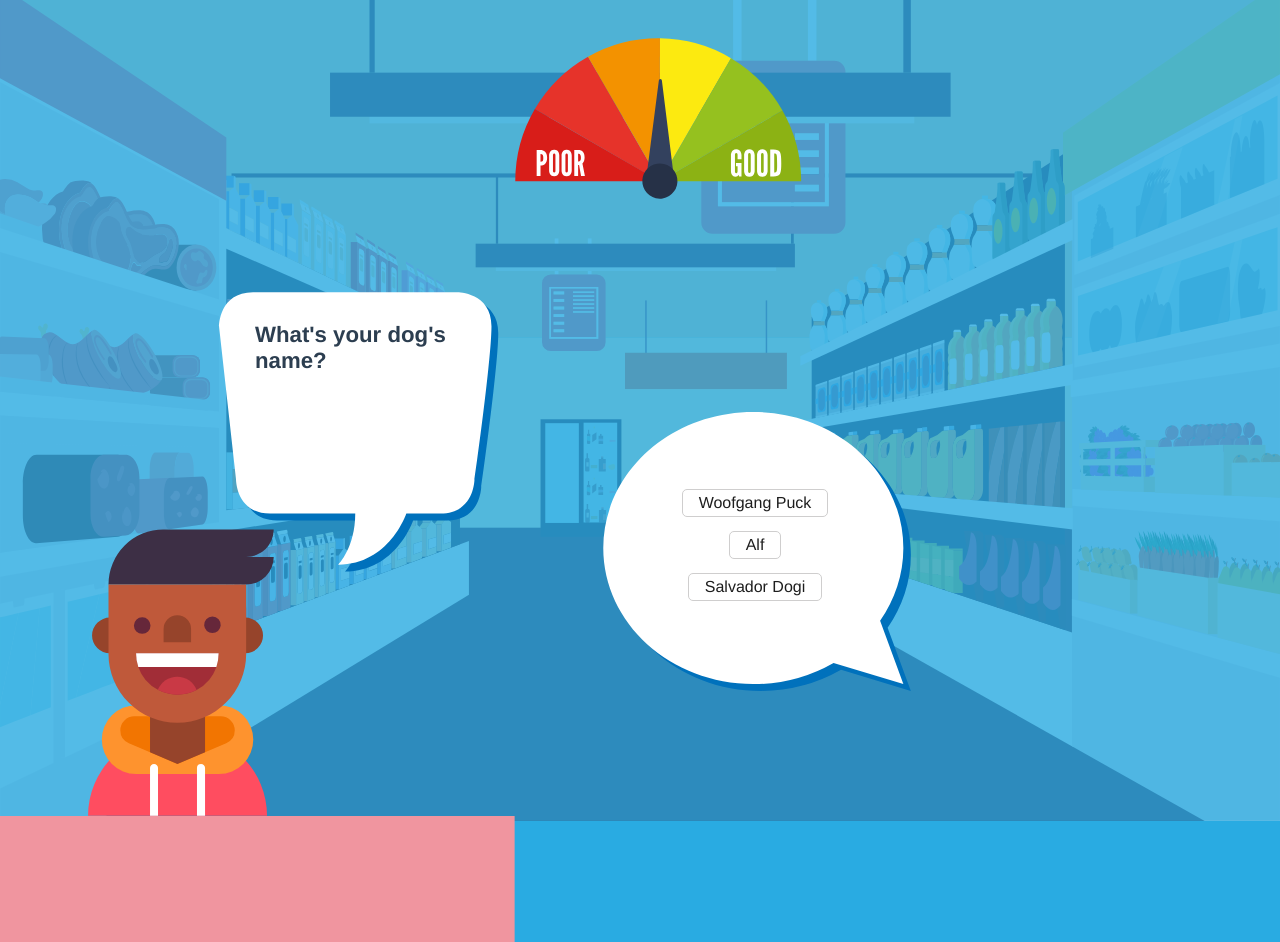
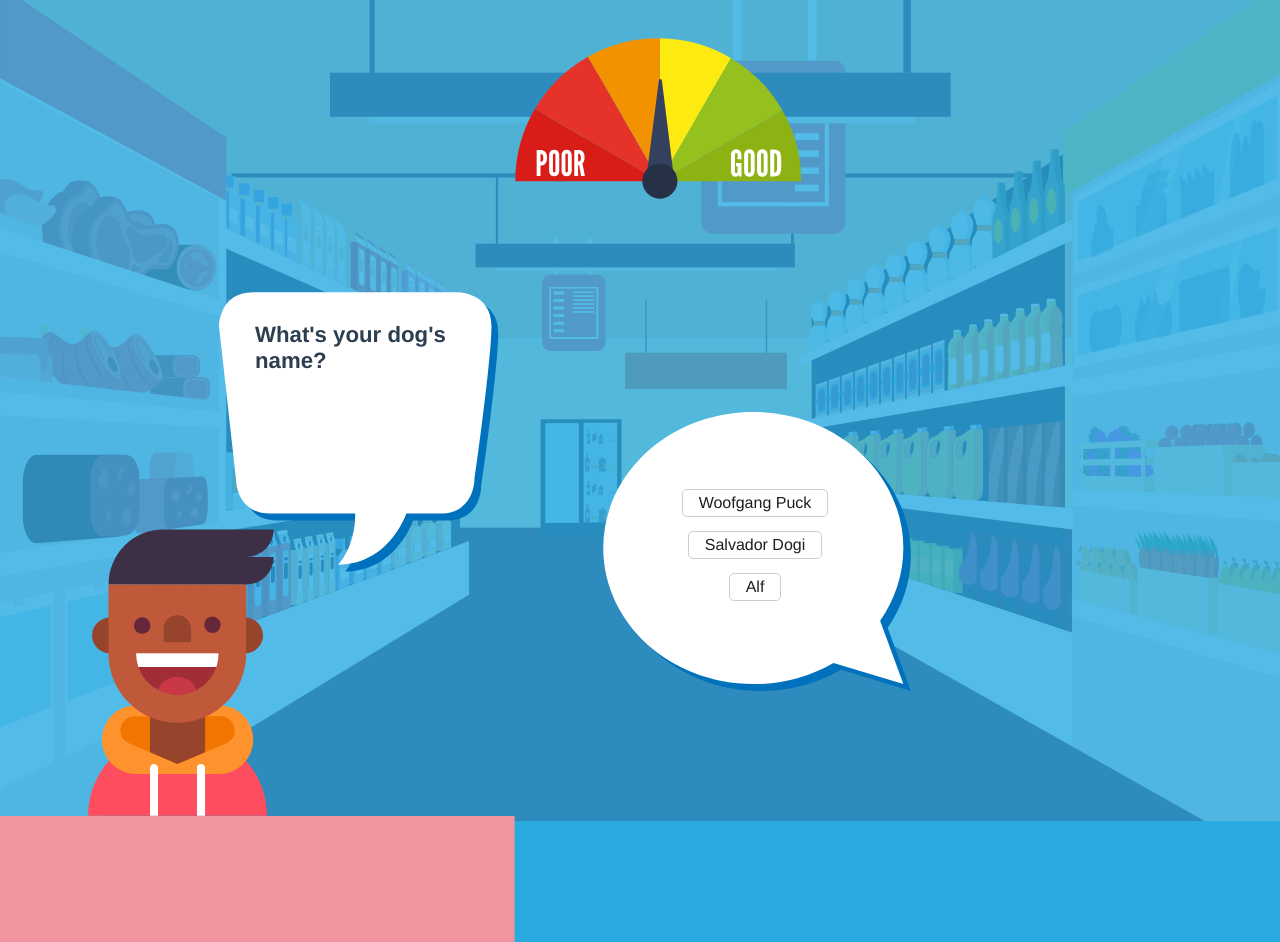
Before and after one commit to hbehkamal/aliensimplegame, a Vue app: page / in a window 1280 px wide. Both pictures are taken after a click on the button "Pick". Built offline with nearby package versions, Linux system fonts and the light colour scheme; a web font is replaced by a local one.

Commit message:
shuffle answers order

```diff
--- a/src/App.vue
+++ b/src/App.vue
@@ -90,7 +90,7 @@
         <h3>{{ questions[questionIndex].question }}</h3>
       </div>
       <div class="zombietalk">
-        <p v-for="char in characterChoices" :key="char">
+        <p v-for="char in shuffle(characterChoices)" :key="char">
           <button @click="pickQuestion(char)">
             {{ questions[questionIndex][char] }}
           </button>
@@ -142,6 +142,13 @@ export default {
     },
     pickQuestion(char) {
       this.$store.commit("pickQuestion", char);
+    },
+    shuffle(arr) {
+      for (let i = arr.length - 1; i > 0; i--) {
+        const j = Math.floor(Math.random() * (i + 1));
+        [arr[i], arr[j]] = [arr[j], arr[i]];
+      }
+      return arr;
     },
   },
 };
```
